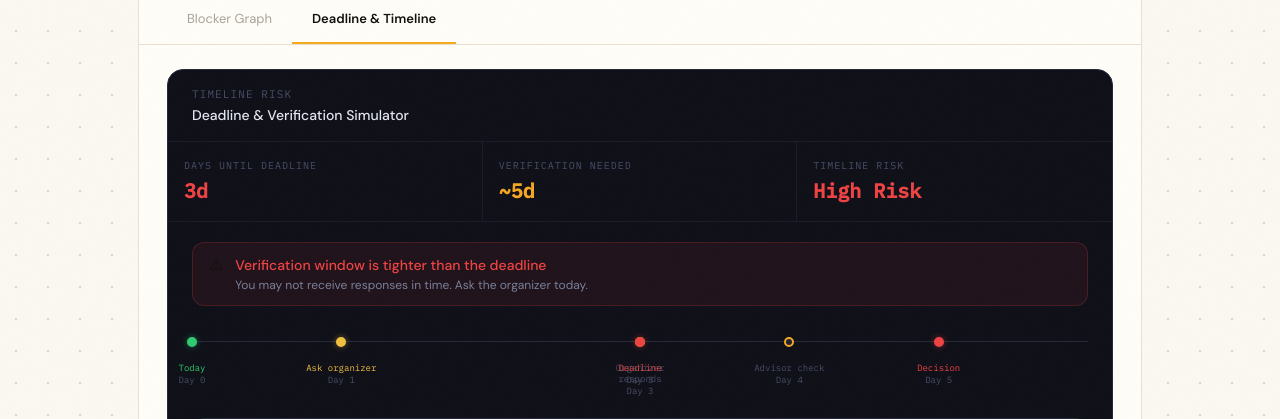
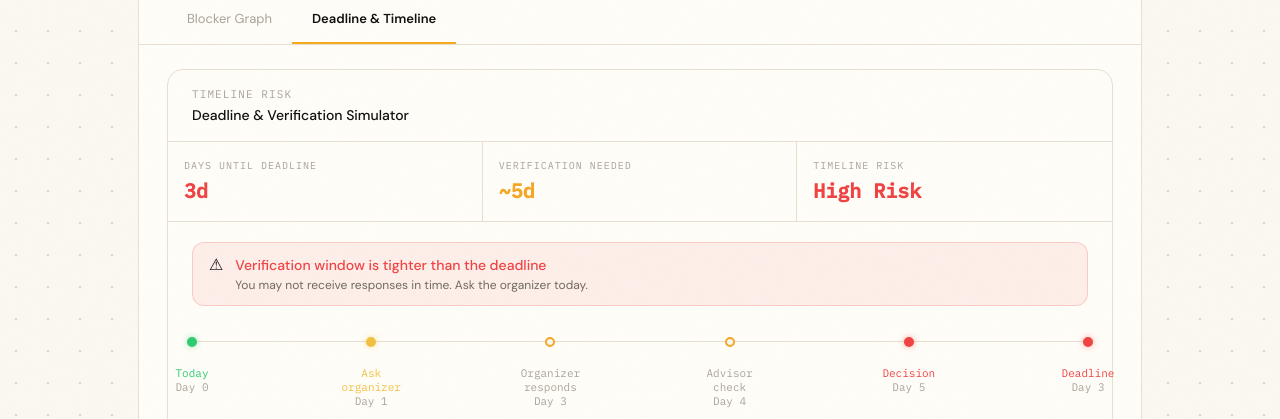
Before and after one commit to aidanq06/VisaLens, a Next.js app in the folder frontend/: page /results in a window 1280 px wide. Both pictures are taken after a click on the button "Deadline & Timeline". Shown: the part 1937-2356 px from the top of the page. Built offline with nearby package versions, Linux system fonts and the light colour scheme; no server answers.

Commit message:
feat: enhance UI consistency and styling across scan and timeline components

```diff
--- a/frontend/app/scan/page.tsx
+++ b/frontend/app/scan/page.tsx
@@ -175,7 +175,9 @@ export default function ScanPage() {
       let scanId: string | null = null;
       try {
         const user = await getUser();
-        if (user) {
+        // Only save when we have an authenticated user id. An anonymous
+        // visitor has no row to own the scan and would trip the RLS policy.
+        if (user?.id) {
           const { id, error: saveError } = await saveScan(
             user.id,
             title.trim() || "Untitled Opportunity",
@@ -183,14 +185,18 @@ export default function ScanPage() {
             analysis
           );
           if (saveError) {
-            console.error("Failed to save scan:", saveError);
+            // Log and continue: a failed save must never block the user.
+            console.error("Failed to save scan:", saveError.message ?? saveError);
+          } else {
+            scanId = id;
           }
-          scanId = id;
         }
       } catch (saveError) {
+        // Network or unexpected error while saving; proceed to results anyway.
         console.error("Failed to save scan:", saveError);
       }
 
+      // Always redirect, with the saved scan when available, otherwise local.
       router.push(scanId ? `/results?scan=${scanId}` : "/results");
     } catch {
       setLoading(false);
--- a/frontend/components/timeline/TimelineRiskCard.tsx
+++ b/frontend/components/timeline/TimelineRiskCard.tsx
@@ -59,22 +59,25 @@ export default function TimelineRiskCard({
     },
   ];
 
-  const maxDay = Math.max(...segments.map((s) => s.day)) + 1;
+  // Distribute points evenly across the track by position so labels never
+  // collide when several milestones fall on adjacent days.
+  const pointPct = (i: number) =>
+    segments.length > 1 ? (i / (segments.length - 1)) * 100 : 50;
 
   return (
     <div
       className="rounded-2xl border"
-      style={{ background: "#0f1018", borderColor: "#252838" }}
+      style={{ background: "#FFFDF8", borderColor: "#E8DFCF" }}
     >
       {/* Header */}
-      <div className="px-6 py-4 border-b" style={{ borderColor: "#1a1d2a" }}>
+      <div className="px-6 py-4 border-b" style={{ borderColor: "#E8DFCF" }}>
         <p
           className="text-[11px] uppercase tracking-widest mb-0.5"
-          style={{ color: "#484d66", fontFamily: "var(--font-mono)" }}
+          style={{ color: "#AAA398", fontFamily: "var(--font-mono)" }}
         >
           Timeline Risk
         </p>
-        <h3 className="text-sm font-medium" style={{ color: "#e4e6f0" }}>
+        <h3 className="text-sm font-medium" style={{ color: "#11100D" }}>
           Deadline & Verification Simulator
         </h3>
       </div>
@@ -82,13 +85,13 @@ export default function TimelineRiskCard({
       {/* Stats row */}
       <div
         className="grid grid-cols-3 divide-x"
-        style={{ borderColor: "#1a1d2a" }}
+        style={{ borderColor: "#E8DFCF" }}
       >
         {[
           {
             label: "Days until deadline",
             value: days !== null ? `${days}d` : "—",
-            color: isTight ? "#ef4343" : "#e4e6f0",
+            color: isTight ? "#ef4343" : "#11100D",
           },
           {
             label: "Verification needed",
@@ -101,10 +104,10 @@ export default function TimelineRiskCard({
             color,
           },
         ].map(({ label, value, color: c }) => (
-          <div key={label} className="px-4 py-4 border-b" style={{ borderColor: "#1a1d2a" }}>
+          <div key={label} className="px-4 py-4 border-b" style={{ borderColor: "#E8DFCF" }}>
             <p
               className="text-[10px] uppercase tracking-widest mb-1"
-              style={{ color: "#484d66", fontFamily: "var(--font-mono)" }}
+              style={{ color: "#AAA398", fontFamily: "var(--font-mono)" }}
             >
               {label}
             </p>
@@ -129,7 +132,7 @@ export default function TimelineRiskCard({
             <p className="text-sm font-medium" style={{ color: "#ef4343" }}>
               Verification window is tighter than the deadline
             </p>
-            <p className="text-xs mt-0.5" style={{ color: "#7a7f99" }}>
+            <p className="text-xs mt-0.5" style={{ color: "#6F6A60" }}>
               You may not receive responses in time. Ask the organizer today.
             </p>
           </div>
@@ -137,16 +140,19 @@ export default function TimelineRiskCard({
       )}
 
       {/* Timeline bar */}
-      <div className="px-6 pt-5 pb-2">
-        <div className="relative h-8 flex items-center">
+      <div className="px-6 pt-5 pb-2" style={{ overflow: "visible" }}>
+        <div
+          className="relative h-8 flex items-center"
+          style={{ overflow: "visible" }}
+        >
           {/* Track */}
           <div
             className="absolute inset-x-0 h-px"
-            style={{ background: "#252838" }}
+            style={{ background: "#E8DFCF" }}
           />
           {/* Segment markers */}
-          {segments.map((seg) => {
-            const pct = (seg.day / maxDay) * 100;
+          {segments.map((seg, i) => {
+            const pct = pointPct(i);
             return (
               <div
                 key={seg.label}
@@ -156,7 +162,7 @@ export default function TimelineRiskCard({
                 <div
                   className="w-2.5 h-2.5 rounded-full border-2 z-10"
                   style={{
-                    background: seg.active ? seg.color : "#1e2130",
+                    background: seg.active ? seg.color : "#FBF8F1",
                     borderColor: seg.color,
                     boxShadow: seg.active ? `0 0 6px ${seg.color}70` : undefined,
                   }}
@@ -165,32 +171,42 @@ export default function TimelineRiskCard({
             );
           })}
         </div>
-        {/* Labels below */}
-        <div className="relative h-12 mt-1">
-          {segments.map((seg) => {
-            const pct = (seg.day / maxDay) * 100;
+        {/* Labels below: each stacked under its dot, centered, wrapping */}
+        <div
+          className="relative mt-2"
+          style={{ minHeight: "64px", overflow: "visible" }}
+        >
+          {segments.map((seg, i) => {
+            const pct = pointPct(i);
             return (
               <div
                 key={seg.label}
-                className="absolute text-center"
+                className="absolute"
                 style={{
                   left: `${pct}%`,
                   transform: "translateX(-50%)",
                   width: "80px",
+                  maxWidth: "80px",
+                  textAlign: "center",
                 }}
               >
                 <p
-                  className="text-[9px] leading-tight"
                   style={{
-                    color: seg.active ? seg.color : "#484d66",
+                    color: seg.active ? seg.color : "#AAA398",
                     fontFamily: "var(--font-mono)",
+                    fontSize: "11px",
+                    lineHeight: 1.3,
                   }}
                 >
                   {seg.label}
                 </p>
                 <p
-                  className="text-[9px]"
-                  style={{ color: "#484d66", fontFamily: "var(--font-mono)" }}
+                  style={{
+                    color: "#AAA398",
+                    fontFamily: "var(--font-mono)",
+                    fontSize: "11px",
+                    lineHeight: 1.3,
+                  }}
                 >
                   Day {seg.day}
                 </p>
@@ -204,15 +220,15 @@ export default function TimelineRiskCard({
       <div className="px-6 pb-5">
         <div
           className="rounded-xl px-4 py-3"
-          style={{ background: "#161823", border: "1px solid #252838" }}
+          style={{ background: "#FBF8F1", border: "1px solid #E8DFCF" }}
         >
           <p
             className="text-[11px] uppercase tracking-widest mb-1.5"
-            style={{ color: "#484d66", fontFamily: "var(--font-mono)" }}
+            style={{ color: "#AAA398", fontFamily: "var(--font-mono)" }}
           >
             Recommendation
           </p>
-          <p className="text-sm leading-relaxed" style={{ color: "#e4e6f0" }}>
+          <p className="text-sm leading-relaxed" style={{ color: "#11100D" }}>
             {timeline.recommendation}
           </p>
         </div>
@@ -222,11 +238,11 @@ export default function TimelineRiskCard({
       {timeline.critical_path.length > 0 && (
         <div
           className="px-6 pb-6 border-t pt-4"
-          style={{ borderColor: "#1a1d2a" }}
+          style={{ borderColor: "#E8DFCF" }}
         >
           <p
             className="text-[11px] uppercase tracking-widest mb-3"
-            style={{ color: "#484d66", fontFamily: "var(--font-mono)" }}
+            style={{ color: "#AAA398", fontFamily: "var(--font-mono)" }}
           >
             Critical Path
           </p>
@@ -234,10 +250,10 @@ export default function TimelineRiskCard({
             {timeline.critical_path.map((step, i) => {
               if (!checklistProgress || !onToggleStep) {
                 return (
-                  <li key={i} className="flex items-start gap-3 text-sm" style={{ color: "#7a7f99" }}>
+                  <li key={i} className="flex items-start gap-3 text-sm" style={{ color: "#6F6A60" }}>
                     <span
                       className="flex-shrink-0 w-5 h-5 rounded-full flex items-center justify-center text-[10px] font-mono font-medium"
-                      style={{ background: "#1e2130", color: "#7a7f99" }}
+                      style={{ background: "#FBF8F1", color: "#6F6A60" }}
                     >
                       {i + 1}
                     </span>
@@ -253,7 +269,7 @@ export default function TimelineRiskCard({
                     onClick={() => onToggleStep(i)}
                     className="flex items-start gap-3 text-sm w-full text-left cursor-pointer"
                     style={{
-                      color: done ? "#484d66" : "#7a7f99",
+                      color: done ? "#AAA398" : "#6F6A60",
                       background: "transparent",
                       border: "none",
                       padding: 0,
@@ -266,7 +282,7 @@ export default function TimelineRiskCard({
                         height: "16px",
                         marginTop: "2px",
                         borderRadius: "4px",
-                        border: `1px solid ${done ? "#f5a623" : "#252838"}`,
+                        border: `1px solid ${done ? "#f5a623" : "#E8DFCF"}`,
                         background: done ? "#f5a623" : "transparent",
                       }}
                     >
```
Also changed, not shown: frontend/components/graph/BlockerGraph.tsx (+13 -13 lines).
